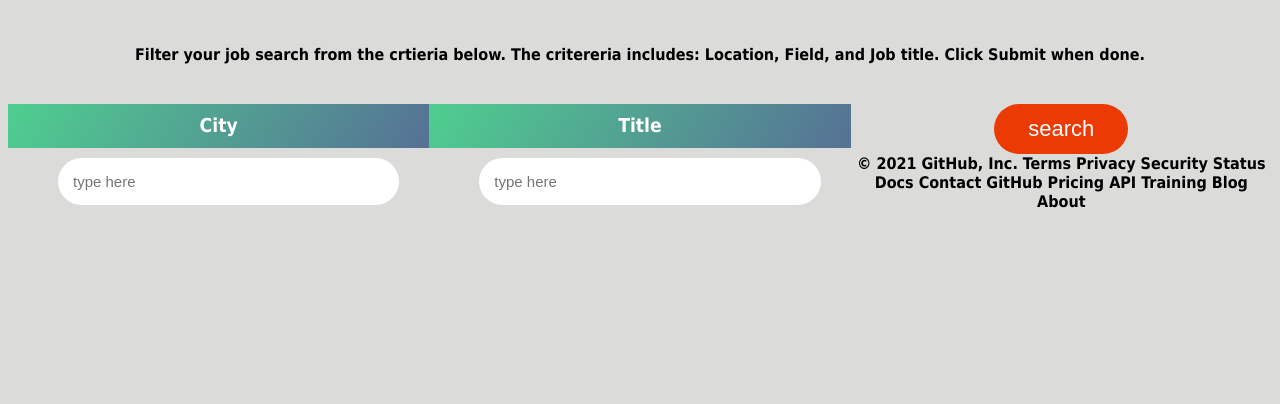
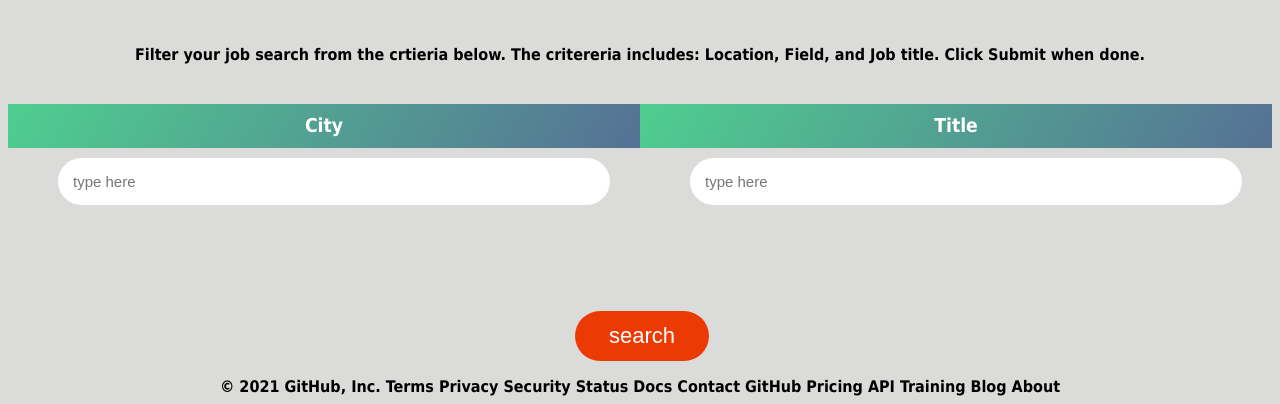
Before and after one commit to amliaia/teamOneProject, a plain HTML site: page index.html in a window 1280 px wide. Shown: the part 399-803 px from the top of the page. Drawn offline with Linux system fonts and the light colour scheme.

Commit message:
fitted headers to page

```diff
--- a/style.css
+++ b/style.css
@@ -158,7 +158,7 @@
 
   .column {
   float: left;
-  width: 33.33%;
+  width: 50%;
   padding: 0px;
   line-height: 1.0;
   margin: 0;
@@ -173,7 +173,7 @@
   display: inline-block;
   font-size: 22px;
   line-height: 22px;
-
+  margin: 16px 16px 16px 20px;
   padding: 14px 34px;
   text-align: center;
   cursor: pointer;
```
